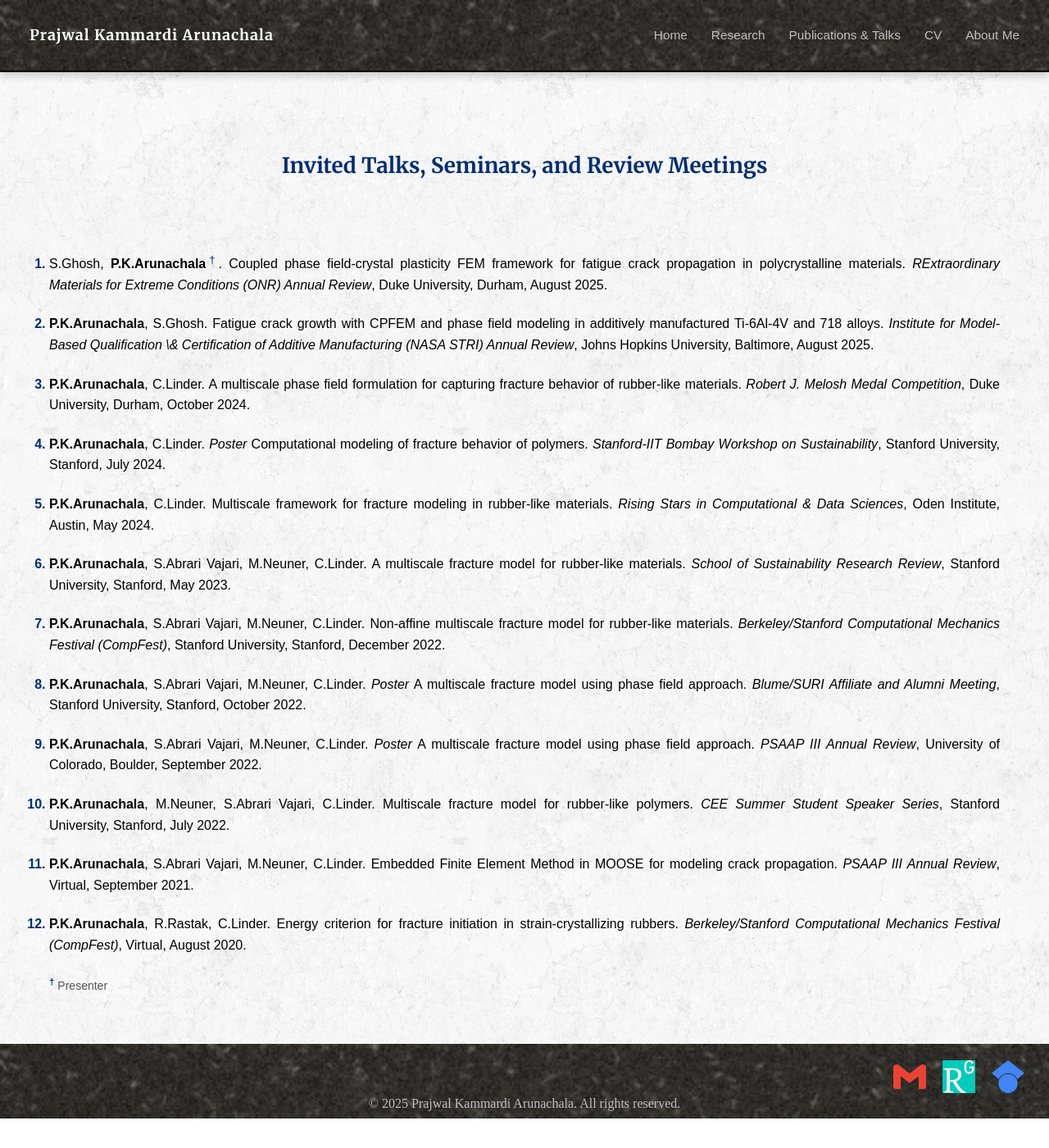
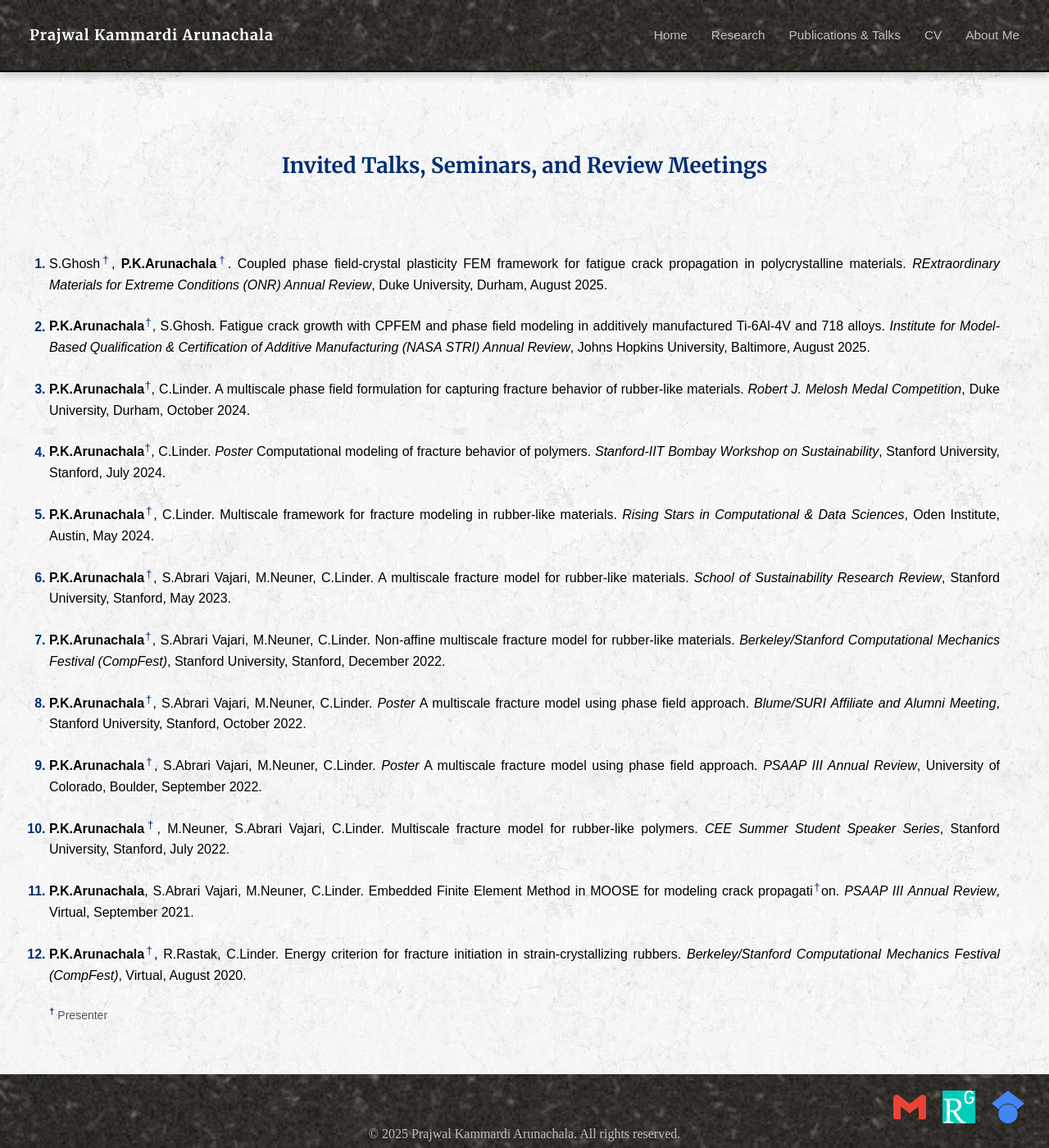
Before and after one commit to prajwalka/prajwalka.github.io, a Jekyll site: the page built from publications.md, in a window 1280 px wide and 1400 px high, scrolled down 1749 px. Shown: the whole window at 82% size. Built offline with Jekyll 4.4.1, drawn with Linux system fonts in a browser that asks for light colours; some web fonts are replaced; before the commit the page ends 3113 px from its top, so only the background shows below that.

Commit message:
making it scalable

```diff
--- a/publications.md
+++ b/publications.md
@@ -61,29 +61,29 @@ permalink: /publications/
 
     <ol class="publication-list">
 
-        <li>S.Ghosh, <strong>P.K.Arunachala</strong><sup class="joint-marker" aria-describedby="joint-note">†</sup>. Coupled phase field-crystal plasticity FEM framework for fatigue crack propagation in polycrystalline materials. <em>RExtraordinary Materials for Extreme Conditions (ONR) Annual Review</em>, Duke University, Durham, August 2025.</li>
+        <li>S.Ghosh<sup class="joint-marker" aria-describedby="joint-note">†</sup>, <strong>P.K.Arunachala</strong><sup class="joint-marker" aria-describedby="joint-note">†</sup>. Coupled phase field-crystal plasticity FEM framework for fatigue crack propagation in polycrystalline materials. <em>RExtraordinary Materials for Extreme Conditions (ONR) Annual Review</em>, Duke University, Durham, August 2025.</li>
 
-        <li><strong>P.K.Arunachala</strong>, S.Ghosh. Fatigue crack growth with CPFEM and phase field modeling  in additively manufactured Ti-6Al-4V and 718 alloys. <em>Institute for Model-Based Qualification \& Certification of Additive Manufacturing (NASA STRI) Annual Review</em>, Johns Hopkins University, Baltimore, August 2025.</li>
+        <li><strong>P.K.Arunachala</strong><sup class="joint-marker" aria-describedby="joint-note">†</sup>, S.Ghosh. Fatigue crack growth with CPFEM and phase field modeling  in additively manufactured Ti-6Al-4V and 718 alloys. <em>Institute for Model-Based Qualification & Certification of Additive Manufacturing (NASA STRI) Annual Review</em>, Johns Hopkins University, Baltimore, August 2025.</li>
 
-        <li><strong>P.K.Arunachala</strong>, C.Linder. A multiscale phase field formulation for capturing fracture behavior of rubber-like materials. <em>Robert J. Melosh Medal Competition</em>, Duke University, Durham, October 2024.</li>
+        <li><strong>P.K.Arunachala</strong><sup class="joint-marker" aria-describedby="joint-note">†</sup>, C.Linder. A multiscale phase field formulation for capturing fracture behavior of rubber-like materials. <em>Robert J. Melosh Medal Competition</em>, Duke University, Durham, October 2024.</li>
 
-        <li><strong>P.K.Arunachala</strong>, C.Linder. <em>Poster</em> Computational modeling of fracture behavior of polymers. <em>Stanford-IIT Bombay Workshop on Sustainability</em>, Stanford University, Stanford, July 2024.</li>
+        <li><strong>P.K.Arunachala</strong><sup class="joint-marker" aria-describedby="joint-note">†</sup>, C.Linder. <em>Poster</em> Computational modeling of fracture behavior of polymers. <em>Stanford-IIT Bombay Workshop on Sustainability</em>, Stanford University, Stanford, July 2024.</li>
 
-        <li><strong>P.K.Arunachala</strong>, C.Linder. Multiscale framework for fracture modeling in rubber-like materials. <em>Rising Stars in Computational & Data Sciences</em>, Oden Institute, Austin, May 2024.</li>
+        <li><strong>P.K.Arunachala</strong><sup class="joint-marker" aria-describedby="joint-note">†</sup>, C.Linder. Multiscale framework for fracture modeling in rubber-like materials. <em>Rising Stars in Computational & Data Sciences</em>, Oden Institute, Austin, May 2024.</li>
 
-        <li><strong>P.K.Arunachala</strong>, S.Abrari Vajari, M.Neuner, C.Linder. A multiscale fracture model for rubber-like materials. <em>School of Sustainability Research Review</em>, Stanford University, Stanford, May 2023.</li>
+        <li><strong>P.K.Arunachala</strong><sup class="joint-marker" aria-describedby="joint-note">†</sup>, S.Abrari Vajari, M.Neuner, C.Linder. A multiscale fracture model for rubber-like materials. <em>School of Sustainability Research Review</em>, Stanford University, Stanford, May 2023.</li>
 
-        <li><strong>P.K.Arunachala</strong>, S.Abrari Vajari, M.Neuner, C.Linder. Non-affine multiscale fracture model for rubber-like materials. <em>Berkeley/Stanford Computational Mechanics Festival (CompFest)</em>, Stanford University, Stanford, December 2022.</li>
+        <li><strong>P.K.Arunachala</strong><sup class="joint-marker" aria-describedby="joint-note">†</sup>, S.Abrari Vajari, M.Neuner, C.Linder. Non-affine multiscale fracture model for rubber-like materials. <em>Berkeley/Stanford Computational Mechanics Festival (CompFest)</em>, Stanford University, Stanford, December 2022.</li>
 
-        <li><strong>P.K.Arunachala</strong>, S.Abrari Vajari, M.Neuner, C.Linder. <em>Poster</em> A multiscale fracture model using phase field approach. <em>Blume/SURI Affiliate and Alumni Meeting</em>, Stanford University, Stanford, October 2022.</li>
+        <li><strong>P.K.Arunachala</strong><sup class="joint-marker" aria-describedby="joint-note">†</sup>, S.Abrari Vajari, M.Neuner, C.Linder. <em>Poster</em> A multiscale fracture model using phase field approach. <em>Blume/SURI Affiliate and Alumni Meeting</em>, Stanford University, Stanford, October 2022.</li>
 
-        <li><strong>P.K.Arunachala</strong>, S.Abrari Vajari, M.Neuner, C.Linder. <em>Poster</em> A multiscale fracture model using phase field approach. <em>PSAAP III Annual Review</em>, University of Colorado, Boulder, September 2022.</li>
+        <li><strong>P.K.Arunachala</strong><sup class="joint-marker" aria-describedby="joint-note">†</sup>, S.Abrari Vajari, M.Neuner, C.Linder. <em>Poster</em> A multiscale fracture model using phase field approach. <em>PSAAP III Annual Review</em>, University of Colorado, Boulder, September 2022.</li>
 
-        <li><strong>P.K.Arunachala</strong>, M.Neuner, S.Abrari Vajari, C.Linder. Multiscale fracture model for rubber-like polymers. <em>CEE Summer Student Speaker Series</em>, Stanford University, Stanford, July 2022.</li>
+        <li><strong>P.K.Arunachala</strong><sup class="joint-marker" aria-describedby="joint-note">†</sup>, M.Neuner, S.Abrari Vajari, C.Linder. Multiscale fracture model for rubber-like polymers. <em>CEE Summer Student Speaker Series</em>, Stanford University, Stanford, July 2022.</li>
 
-        <li><strong>P.K.Arunachala</strong>, S.Abrari Vajari, M.Neuner, C.Linder. Embedded Finite Element Method in MOOSE for modeling crack propagation. <em>PSAAP III Annual Review</em>, Virtual, September 2021.</li>
+        <li><strong>P.K.Arunachala</strong>, S.Abrari Vajari, M.Neuner, C.Linder. Embedded Finite Element Method in MOOSE for modeling crack propagati<sup class="joint-marker" aria-describedby="joint-note">†</sup>on. <em>PSAAP III Annual Review</em>, Virtual, September 2021.</li>
 
-        <li><strong>P.K.Arunachala</strong>, R.Rastak, C.Linder. Energy criterion for fracture initiation in strain-crystallizing rubbers. <em>Berkeley/Stanford Computational Mechanics Festival (CompFest)</em>, Virtual, August 2020.</li>
+        <li><strong>P.K.Arunachala</strong><sup class="joint-marker" aria-describedby="joint-note">†</sup>, R.Rastak, C.Linder. Energy criterion for fracture initiation in strain-crystallizing rubbers. <em>Berkeley/Stanford Computational Mechanics Festival (CompFest)</em>, Virtual, August 2020.</li>
     </ol>
 
   <p class="pub-footnote" id="joint-note"><sup>†</sup> Presenter</p>
```
